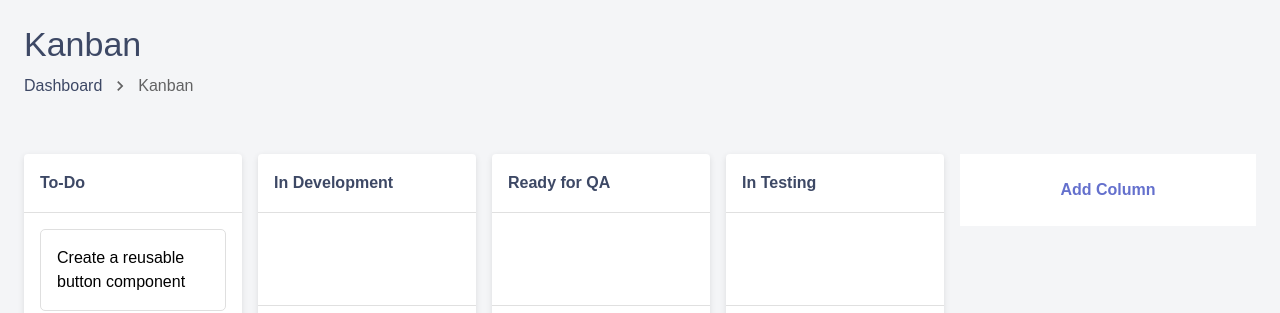
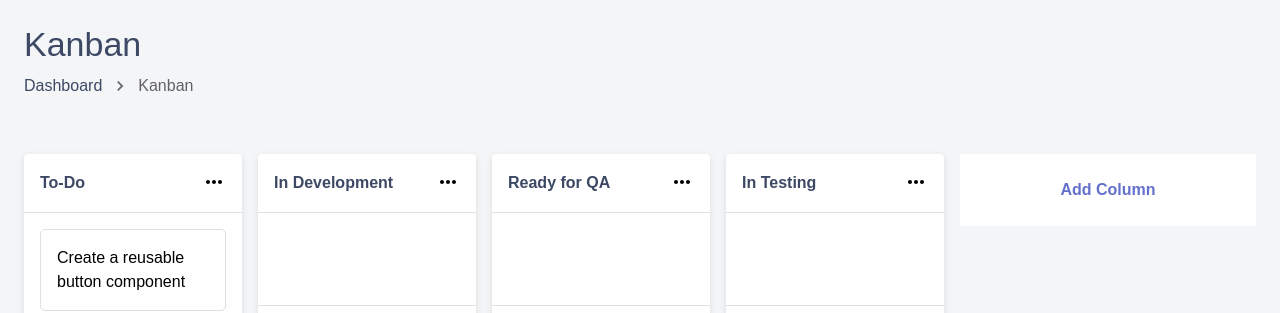
Before and after one commit to Murimi79/kanban, a React (Create React App) app: page / in a window 1280 px wide. Shown: the top 313 px of the page. Built offline with nearby package versions, Linux system fonts and the light colour scheme.

Commit message:
ad column & task ids, fix bugs

```diff
--- a/src/components/AddCard.js
+++ b/src/components/AddCard.js
@@ -3,7 +3,7 @@ import Box from "@mui/material/Box";
 import Typography from "@mui/material/Typography";
 import AddButton from "./common/AddForm";
 
-export default function AddCard({ handleAddTask, status }) {
+export default function AddCard({ handleAddTask, status, columnId }) {
   const [adding, setAdding] = useState(false);
   const [title, setTitle] = useState("");
   const [error, setError] = useState({
@@ -21,7 +21,8 @@ export default function AddCard({ handleAddTask, status }) {
       return;
     }
 
-    handleAddTask(title, status);
+    const task = { title, status, columnId };
+    handleAddTask(task);
     setAdding(false);
   }
 
--- a/src/components/Column.js
+++ b/src/components/Column.js
@@ -8,11 +8,13 @@ import Card from "./Card";
 export default function Column({
   status,
   tasks,
+  columnId,
   handleDropCard,
   handleDragCard,
   handleAddTask,
+  handleUpdateColumn,
 }) {
-  const columnTasks = tasks.filter((t) => t.status === status);
+  const columnTasks = tasks.filter((t) => t.columnId === columnId);
 
   function handleDragOver(e) {
     e.preventDefault();
@@ -26,10 +28,14 @@ export default function Column({
         boxShadow: `0 2px 6px rgba(0, 0, 0, 0.1)}`,
       }}
     >
-      <ColumnHeader status={status} />
+      <ColumnHeader
+        columnId={columnId}
+        status={status}
+        handleUpdateColumn={handleUpdateColumn}
+      />
       <Divider />
       <Box
-        onDrop={(event) => handleDropCard(event, status)}
+        onDrop={(event) => handleDropCard(event, { status, columnId })}
         onDragOver={handleDragOver}
         sx={{ height: columnTasks.length ? "auto" : 60, padding: 2 }}
       >
@@ -38,7 +44,11 @@ export default function Column({
         ))}
       </Box>
       <Divider />
-      <AddCard status={status} handleAddTask={handleAddTask} />
+      <AddCard
+        columnId={columnId}
+        status={status}
+        handleAddTask={handleAddTask}
+      />
     </Box>
   );
 }
--- a/src/components/ColumnHeader.js
+++ b/src/components/ColumnHeader.js
@@ -1,9 +1,49 @@
+import { useState } from "react";
 import Box from "@mui/material/Box";
 import Typography from "@mui/material/Typography";
+import MoreHorizIcon from "@mui/icons-material/MoreHoriz";
 
-export default function ColumnHeader({ status }) {
+import AddForm from "./common/AddForm";
+import Menu from "./common/Menu";
+
+export default function ColumnHeader({ status, handleUpdateColumn, columnId }) {
+  const [editing, setEditing] = useState(false);
+  const [open, setOpen] = useState(false);
+  const [anchorEl, setAnchorEl] = useState(null);
+  const [name, setName] = useState(status);
+  const [error, setError] = useState({
+    show: false,
+    message: "",
+  });
+
+  function handleClick(e) {
+    setAnchorEl(e.currentTarget);
+    setOpen((previousOpen) => !previousOpen);
+  }
+
+  function handleOption(option) {
+    if (option === "Rename") {
+      setEditing(true);
+    } else if (option === "Clear") {
+    } else if (option === "Delete") {
+    }
+  }
+
+  function handleUpdate() {
+    handleUpdateColumn({ status: name, id: columnId });
+    setEditing(false);
+    setOpen(false);
+  }
+
+  function handleCancel() {
+    setEditing(false);
+    setOpen(false);
+  }
+
   return (
-    <Box sx={{ padding: 2 }}>
+    <Box sx={{ padding: 2, display: "flex", justifyContent: "space-between" }}>
+      {!editing ? (
+        <>
           <Typography
             sx={{
               display: "inline",
@@ -16,6 +56,26 @@ export default function ColumnHeader({ status }) {
           >
             {status}
           </Typography>
+          <MoreHorizIcon
+            color="primary.dark"
+            sx={{ cursor: "pointer" }}
+            onClick={handleClick}
+          />
+          {open ? (
+            <Menu open={open} anchorEl={anchorEl} onClick={handleOption} />
+          ) : null}
+        </>
+      ) : (
+        <AddForm
+          value={name}
+          onChange={(e) => setName(e.target.value)}
+          error={error.show}
+          helperText={error.message}
+          handleCancel={handleCancel}
+          handleAdd={handleUpdate}
+          buttonName="Save"
+        />
+      )}
     </Box>
   );
 }
--- a/src/components/common/AddForm.js
+++ b/src/components/common/AddForm.js
@@ -3,7 +3,12 @@ import Button from "@mui/material/Button";
 import TextField from "@mui/material/TextField";
 import Typography from "@mui/material/Typography";
 
-export default function AddForm({ handleAdd, handleCancel, ...props }) {
+export default function AddForm({
+  handleAdd,
+  handleCancel,
+  buttonName = "Add",
+  ...props
+}) {
   return (
     <Box>
       <TextField
@@ -16,7 +21,7 @@ export default function AddForm({ handleAdd, handleCancel, ...props }) {
       />
       <Box sx={{ display: "flex", justifyContent: "space-between" }}>
         <Typography
-          sx={{ fontWeight: "bold", alignSelf: "center" }}
+          sx={{ fontWeight: "bold", alignSelf: "center", cursor: "pointer" }}
           variant="body1"
           color="primary.main"
           onClick={handleCancel}
@@ -24,7 +29,7 @@ export default function AddForm({ handleAdd, handleCancel, ...props }) {
           Cancel
         </Typography>
         <Button variant="contained" onClick={handleAdd}>
-          Add
+          {buttonName}
         </Button>
       </Box>
     </Box>
--- /dev/null
+++ b/src/components/common/Menu.js
@@ -0,0 +1,36 @@
+import Popper from "@mui/material/Popper";
+import Fade from "@mui/material/Fade";
+import Paper from "@mui/material/Paper";
+import List from "@mui/material/List";
+import ListItem from "@mui/material/ListItem";
+import ListItemButton from "@mui/material/ListItemButton";
+import ListItemText from "@mui/material/ListItemText";
+
+export default function Menu({ open, anchorEl, onClick }) {
+  const canBeOpen = open && Boolean(anchorEl);
+  const id = canBeOpen ? "transition-popper" : undefined;
+
+  const options = ["Rename", "Clear", "Delete"];
+
+  return (
+    <Popper id={id} open={open} anchorEl={anchorEl} transition>
+      {({ TransitionProps }) => (
+        <Fade {...TransitionProps} timeout={350}>
+          <Paper elevation={3}>
+            <nav aria-label="main mailbox folders">
+              <List>
+                {options.map((o) => (
+                  <ListItem key={o} disablePadding>
+                    <ListItemButton onClick={() => onClick(o)}>
+                      <ListItemText primary={o} />
+                    </ListItemButton>
+                  </ListItem>
+                ))}
+              </List>
+            </nav>
+          </Paper>
+        </Fade>
+      )}
+    </Popper>
+  );
+}
--- a/src/kanban/index.js
+++ b/src/kanban/index.js
@@ -6,30 +6,37 @@ import AddColumn from "../components/AddColumn";
 
 export default function Kanban() {
   const [columns, setColumns] = useState([
-    { status: "To-Do" },
-    { status: "In Development" },
-    { status: "Ready for QA" },
-    { status: "In Testing" },
+    { id: 1, status: "To-Do" },
+    { id: 2, status: "In Development" },
+    { id: 3, status: "Ready for QA" },
+    { id: 4, status: "In Testing" },
   ]);
   const [tasks, setTasks] = useState([
-    { id: 1, title: "Create a reusable button component", status: "To-Do" },
+    {
+      id: 1,
+      title: "Create a reusable button component",
+      status: "To-Do",
+      columnId: 1,
+    },
   ]);
 
-  function handleAddTask(title, status) {
+  function handleAddTask(task) {
     const id = tasks.length + 1;
-    setTasks([...tasks, { title, status, id }]);
+    const newTask = { ...task, id };
+    console.log(newTask);
+    setTasks([...tasks, newTask]);
   }
 
   function handleDragCard(e, taskId) {
     e.dataTransfer.setData("taskId", taskId);
   }
 
-  function handleDropCard(e, status) {
+  function handleDropCard(e, { status, columnId }) {
     const taskId = e.dataTransfer.getData("taskId");
     console.log(taskId, status);
     const updatedTasks = tasks.map((t) => {
       if (t.id === +taskId) {
-        return { ...t, status: status };
+        return { ...t, status, columnId };
       }
       return t;
     });
@@ -38,7 +45,18 @@ export default function Kanban() {
   }
 
   function handleAddColumn(status) {
-    setColumns([...columns, { status }]);
+    setColumns([...columns, { status, id: columns.length + 1 }]);
+  }
+
+  function handleUpdateColumn(column) {
+    console.log(column);
+    const updatedColumns = columns.map((c) => {
+      if (c.id === column.id) {
+        return { ...c, status: column.status };
+      }
+      return c;
+    });
+    setColumns(updatedColumns);
   }
 
   const noOfColumns = columns.length;
@@ -48,14 +66,16 @@ export default function Kanban() {
       <Grid sx={{ mt: 5 }} container spacing={2}>
         <Grid item sm={noOfColumns < 5 ? 9 : 12}>
           <Grid container spacing={2}>
-            {columns.map(({ status }) => (
+            {columns.map(({ status, id }) => (
               <Grid key={status} item sm={12 / columns.length}>
                 <Column
                   tasks={tasks}
                   status={status}
+                  columnId={id}
                   handleDragCard={handleDragCard}
                   handleDropCard={handleDropCard}
                   handleAddTask={handleAddTask}
+                  handleUpdateColumn={handleUpdateColumn}
                 />
               </Grid>
             ))}
```
Lines whose indentation alone changed are shown as unchanged.
